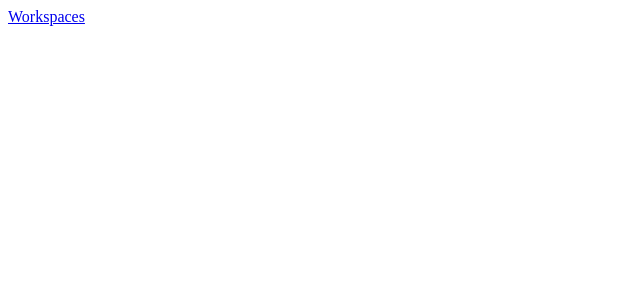
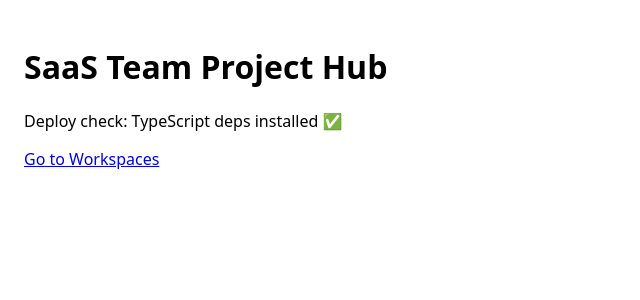
Before and after one commit to rsantiago76/saas-team-project-hub, a Next.js app: page / in a window 1280 px wide. Shown: the top 300 px of the page, without its empty margins (0-640 px from the left). Built offline with nearby package versions, Linux system fonts and the light colour scheme.

Commit message:
Add files via upload

```diff
--- a/app/layout.tsx
+++ b/app/layout.tsx
@@ -1 +1,12 @@
-export default function Layout({children}:{children:React.ReactNode}){return <html><body>{children}</body></html>}
+export const metadata = {
+  title: "SaaS Team Project Hub",
+  description: "Multi-tenant SaaS demo (Amplify Gen 2)"
+};
+
+export default function RootLayout({ children }: { children: React.ReactNode }) {
+  return (
+    <html lang="en">
+      <body style={{ margin: 0, fontFamily: "system-ui" }}>{children}</body>
+    </html>
+  );
+}
--- a/app/page.tsx
+++ b/app/page.tsx
@@ -1 +1,9 @@
-export default function Home(){return <a href='/workspaces'>Workspaces</a>}
+export default function Home() {
+  return (
+    <main style={{ padding: 24 }}>
+      <h1>SaaS Team Project Hub</h1>
+      <p>Deploy check: TypeScript deps installed ✅</p>
+      <a href="/workspaces">Go to Workspaces</a>
+    </main>
+  );
+}
--- a/next.config.mjs
+++ b/next.config.mjs
@@ -1 +1,5 @@
-export default {};
+const nextConfig = {
+  eslint: { ignoreDuringBuilds: true },
+  typescript: { ignoreBuildErrors: false }
+};
+export default nextConfig;
--- a/package.json
+++ b/package.json
@@ -12,5 +12,10 @@
     "react-dom": "^18.3.1",
     "aws-amplify": "^6",
     "@aws-amplify/ui-react": "^6"
+  },
+  "devDependencies": {
+    "typescript": "^5.3.3",
+    "@types/react": "^18.3.3",
+    "@types/node": "^20.11.30"
   }
 }
```
Also changed, not shown: app/workspaces/page.tsx (+8 -1 lines), tsconfig.json (+11 -4 lines), next-env.d.ts, 1 other file (tests, documents, lock files or other folders).
